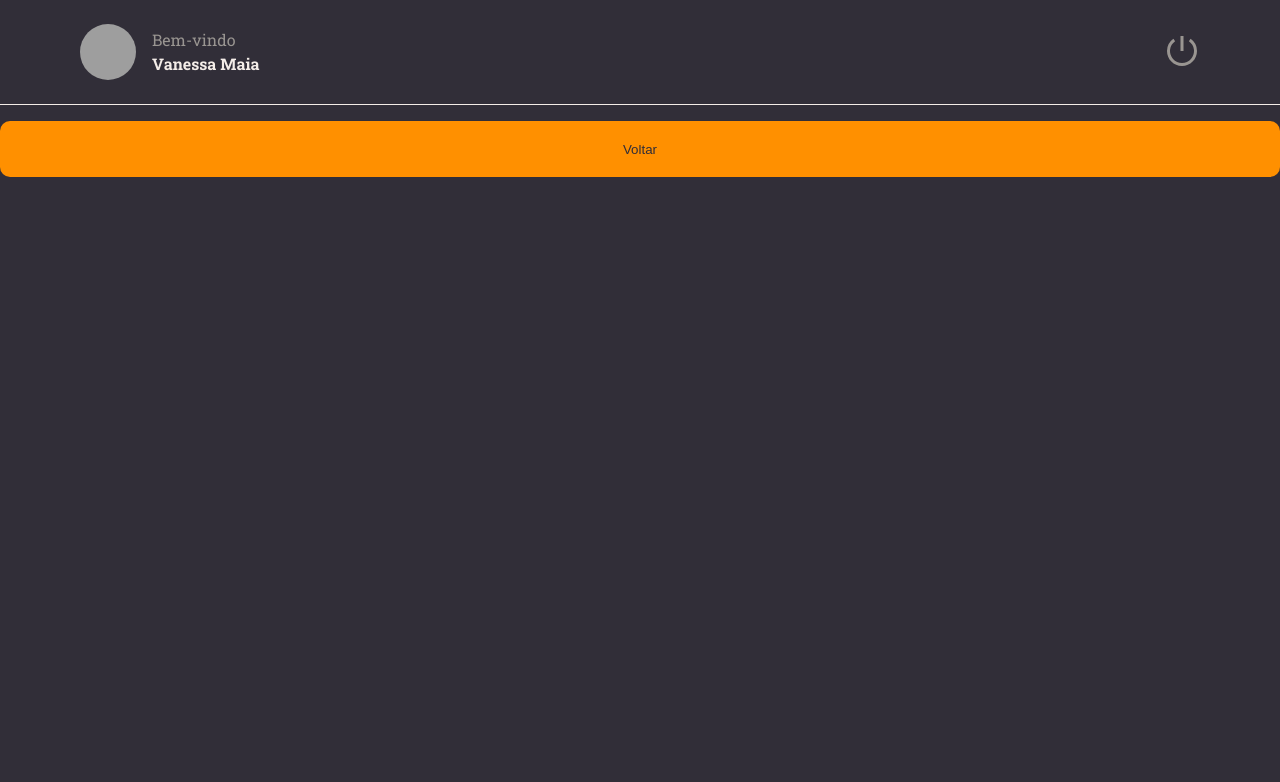
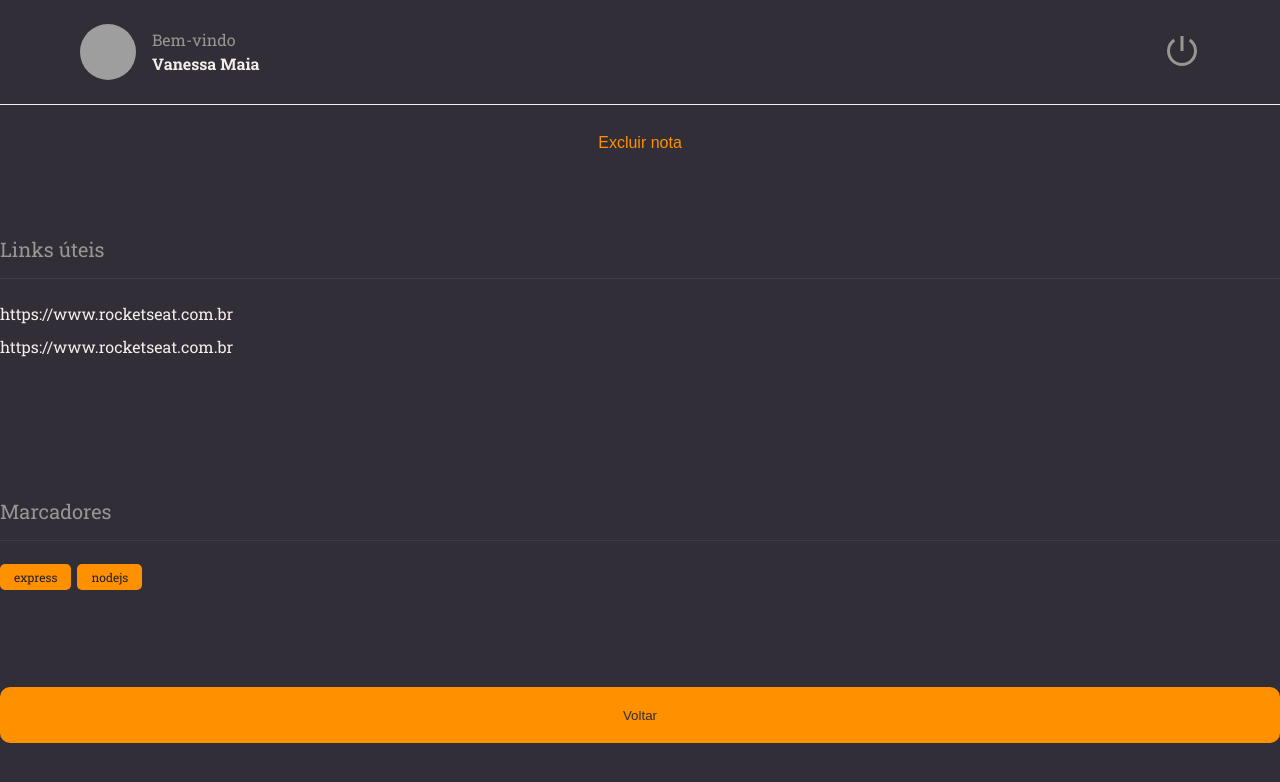
Before and after one commit to vanessaamaia/React-Vite, a React (Vite) app: page / in a window 1280 px wide. Shown: the top 782 px of the page. Built offline with nearby package versions, Linux system fonts and the light colour scheme; grey boxes are pictures that could not be loaded.

Commit message:
components

```diff
--- /dev/null
+++ b/src/components/ButtonText/index.jsx
@@ -0,0 +1,12 @@
+import { Container } from "./styles";
+
+export function ButtonText({ title, ...rest }) {
+    return(
+        <Container
+            type="button"
+            {...rest}
+        >
+            {title}
+        </Container>
+    );
+}
--- /dev/null
+++ b/src/components/ButtonText/styles.js
@@ -0,0 +1,9 @@
+import styled from "styled-components";
+
+export const Container = styled.button`
+background: none;
+color: ${({ theme }) => theme.COLORS.ORANGE};
+
+border: none;
+font-size: 16px;
+`;
--- /dev/null
+++ b/src/components/Section/index.jsx
@@ -0,0 +1,10 @@
+import {Container} from "./styles";
+
+export function Section({ title, children }) {
+    return (
+        <Container>
+            <h2>{title}</h2>
+            {children}
+        </Container>
+    )
+}
--- /dev/null
+++ b/src/components/Section/styles.js
@@ -0,0 +1,18 @@
+import styled from 'styled-components';
+
+export const Container = styled.section`
+margin: 56px 0 28px;
+
+> h2 {
+    border-bottom-width: 1px;
+    border-bottom-style: solid;
+    border-bottom-color: ${({ theme }) => theme.COLORS.BACKGROUND_700};
+
+    padding-bottom: 16px;
+    margin-bottom: 24px;
+
+    color: ${({ theme }) => theme.COLORS.GRAY_100};
+    font-size: 20px;
+    font-weight: 400;
+}
+`;
--- /dev/null
+++ b/src/components/Tag/index.jsx
@@ -0,0 +1,9 @@
+import { Container } from "./styles";
+
+export function Tag({ title }) {
+    return (
+        <Container>
+            {title}
+        </Container>
+    )
+}
--- /dev/null
+++ b/src/components/Tag/styles.js
@@ -0,0 +1,10 @@
+import styled from "styled-components";
+
+export const Container = styled.span`
+font-size: 12px;
+padding: 5px 14px;
+border-radius: 5px;
+margin-right: 6px;
+color: ${({ theme }) => theme.COLORS.BACKGROUND_900};
+background-color: ${({ theme }) => theme.COLORS.ORANGE};
+`;
--- a/src/pages/Details/index.jsx
+++ b/src/pages/Details/index.jsx
@@ -1,13 +1,34 @@
-import { Container } from "./styles"
+import { Container, Links } from "./styles"
 
-import { Header } from "../../components/Button/Header"
+import { Header } from "../../components/Header"
 import { Button } from "../../components/Button"
+import { Section } from "../../components/Section"
+import { Tag } from "../../components/Tag"
+import { ButtonText } from "../../components/ButtonText"
 
 export function Details() {
   return (
     <Container>
       <Header/>
 
+      <ButtonText title="Excluir nota"/>
+
+      <Section title="Links úteis">
+        <Links>
+          <li>
+            <a href="#">https://www.rocketseat.com.br</a>
+          </li>
+          <li>
+            <a href="#">https://www.rocketseat.com.br</a>
+          </li>
+        </Links>
+      </Section>
+
+      <Section title="Marcadores">
+        <Tag title="express" />
+        <Tag title="nodejs" />
+      </Section>
+
       <Button title="Voltar"/>
     </Container>
   )
--- a/src/pages/Details/styles.js
+++ b/src/pages/Details/styles.js
@@ -1,4 +1,4 @@
-import styled from 'styled-components'
+import styled from 'styled-components';
 
 export const Container = styled.div`
 width: 100%;
@@ -9,5 +9,16 @@
 grid-template-areas:
 "header"
 "content"
-;
 `;
+
+export const Links = styled.ul`
+list-style: none;
+
+> li {
+    margin-top: 12px;
+
+    a {
+        color: ${({ theme }) => theme.COLORS.WHITE};
+    }
+}
+`;
```
Also changed, not shown: src/components/Header/index.jsx (renamed from src/components/Button/Header/index.jsx), src/components/Header/styles.js (renamed from src/components/Button/Header/styles.js).
